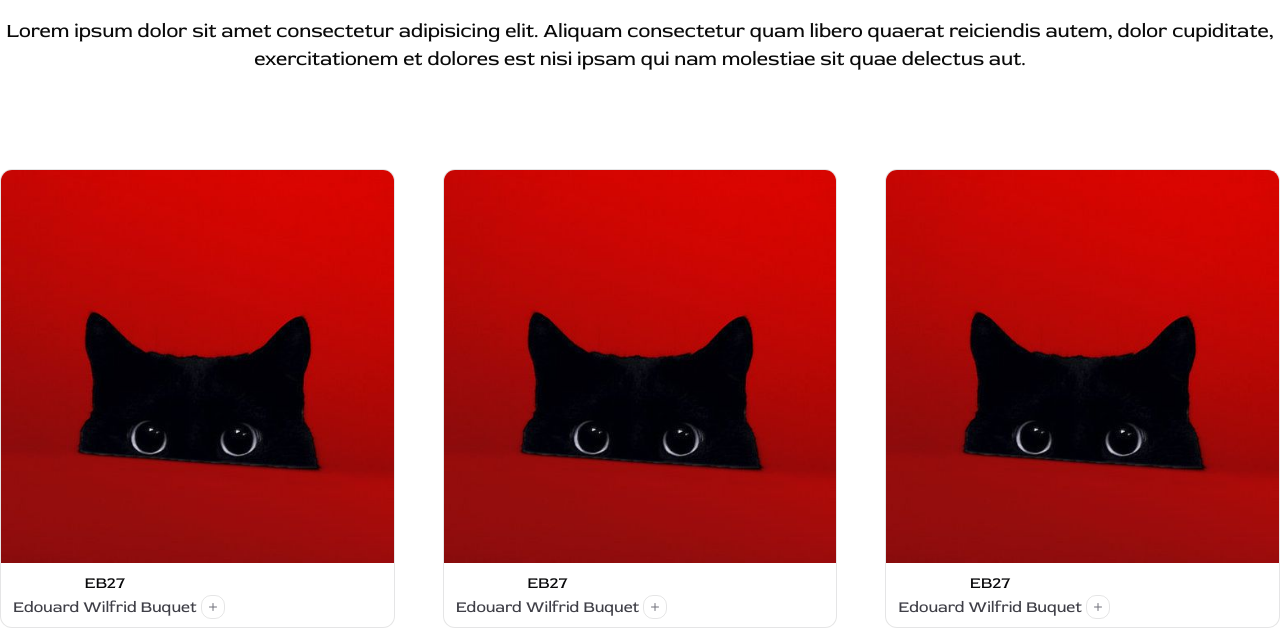
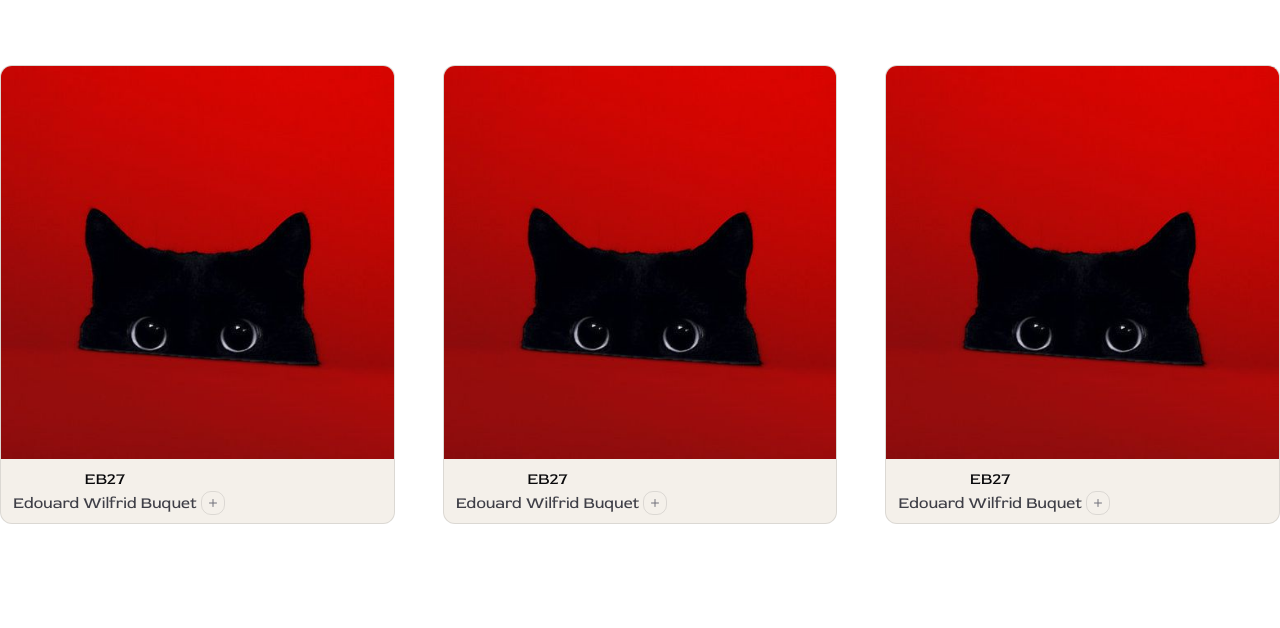
Before and after one commit to dokkazy/with-au-daily, a React (Vite) app: page / in a window 1280 px wide. Shown: the part 975-1603 px from the top of the page. Built offline with nearby package versions, Linux system fonts and the light colour scheme.

Commit message:
feat: add Showcase component with morphing dialogs for displaying product details.

```diff
--- a/src/components/Showcase/index.tsx
+++ b/src/components/Showcase/index.tsx
@@ -56,7 +56,7 @@ export default function Showcase({ scrollYProgress }: { scrollYProgress: MotionV
             style={{ scale, rotate }}
             className="relative h-screen w-full bg-white"
         >
-            <div className="relative mx-auto max-w-7xl space-y-24 py-24">
+            <div className="relative mx-auto max-w-7xl space-y-16 pt-6">
                 <div className="flex h-full flex-col items-center justify-center space-y-6">
                     <h2 className="font-bodoni text-7xl font-semibold tracking-tight">SHOWCASE</h2>
                     <p className="text-center font-red-rose text-xl">
@@ -79,7 +79,7 @@ export default function Showcase({ scrollYProgress }: { scrollYProgress: MotionV
                                     style={{
                                         borderRadius: '12px',
                                     }}
-                                    className="flex w-full flex-col overflow-hidden border border-zinc-950/10 bg-white dark:border-zinc-50/10 dark:bg-zinc-900"
+                                    className="flex w-full flex-col overflow-hidden border border-zinc-950/10 bg-[#f4f0ea] dark:border-zinc-50/10 dark:bg-zinc-900"
                                 >
                                     <MorphingDialogImage
                                         src={item.img}
@@ -109,12 +109,12 @@ export default function Showcase({ scrollYProgress }: { scrollYProgress: MotionV
                                         style={{
                                             borderRadius: '24px',
                                         }}
-                                        className="pointer-events-auto relative flex h-auto w-full flex-col overflow-hidden border border-zinc-950/10 bg-white sm:w-125 dark:border-zinc-50/10 dark:bg-zinc-900"
+                                        className="pointer-events-auto relative flex h-auto w-full flex-col overflow-hidden border border-zinc-950/10 bg-[#f4f0ea] sm:w-125 dark:border-zinc-50/10 dark:bg-zinc-900"
                                     >
                                         <MorphingDialogImage
                                             src={item.img}
                                             alt={`Image for ${item.title}`}
-                                            className="h-full w-full"
+                                            className="h-[300px] w-full object-cover"
                                         />
                                         <div className="p-6">
                                             <MorphingDialogTitle className="text-2xl text-zinc-950 dark:text-zinc-50 font-red-rose">
```
